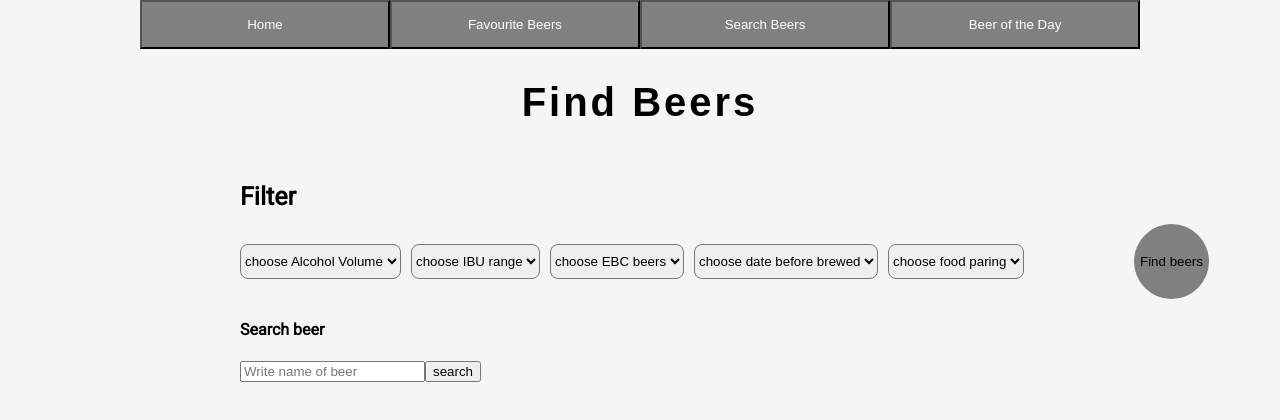
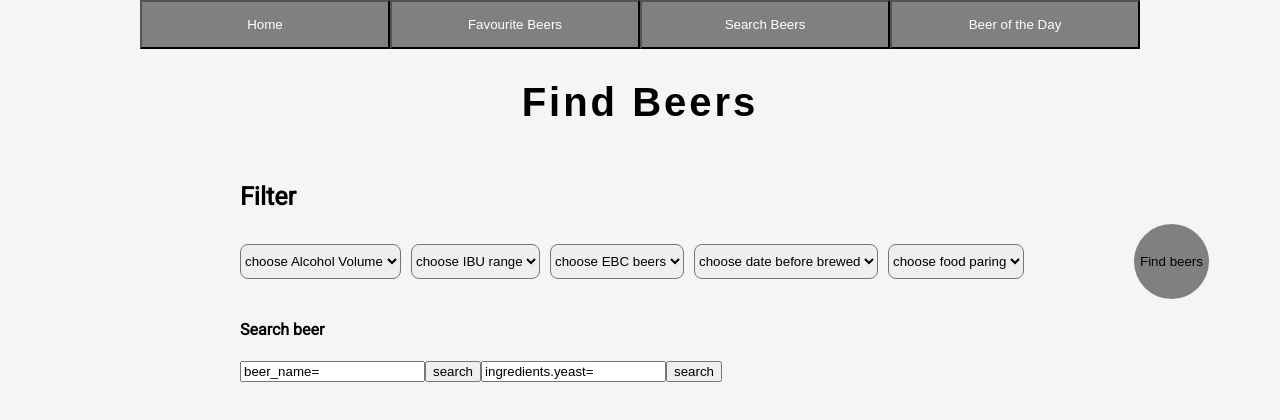
Before and after one commit to dwantula/world-beers, a React (Create React App) app: page / in a window 1280 px wide. Both pictures are taken after a click on the button "Search Beers". Shown: the top 420 px of the page. Built offline with nearby package versions, Linux system fonts and the light colour scheme.

Commit message:
beer search introduced

```diff
--- a/src/screens/SearchBeers/SearchBeers.jsx
+++ b/src/screens/SearchBeers/SearchBeers.jsx
@@ -6,6 +6,7 @@ import './styles.scss';
 import Heading from '../../shared/components/Heading/Heading';
 import SelectComponent from '../../shared/components/Select/Select';
 import FavouriteButton from '../../shared/components/FavouriteButton/FavouriteButton';
+import InputComponent from '../../shared/components/Input/Input';
 import { getItemFromLocalStorage, saveItemInLocalStorage } from '../../services/localStorage';
 
 const alcohollVolumeOptions = [
@@ -18,8 +19,6 @@ const alcohollVolumeOptions = [
     value: "abv_lt=4.5",
   },
 ]
-
-
 
 const ibuOptions = [
   {
@@ -95,8 +94,10 @@ class SearchBeersComponent extends PureComponent {
       colorOfBeer: '',
       brewedBefore: '',
       food: '',
-      nameBeer: '',
+      beerName: 'beer_name=' + '',
+      yeast: 'ingredients.yeast=' + ''
     };
+
   };
 
   handleChange = event => {
@@ -104,15 +105,20 @@ class SearchBeersComponent extends PureComponent {
     this.setState({
       [name]: value
     });
-    console.log(value)
   };
 
+  handleInputChange = event => {
+    this.setState({
+      beerName: event.target.value,
+    })
+  }
+
   getBeers = async () => {
-    const { alcoholVolume, ibuRange, colorOfBeer, brewedBefore, food } = this.state;
-    const beers = await fetchBeers([alcoholVolume, ibuRange, colorOfBeer, brewedBefore, food])
+    const { alcoholVolume, ibuRange, colorOfBeer, brewedBefore, food, beerName, yeast } = this.state;
+    const beers = await fetchBeers([alcoholVolume, ibuRange, colorOfBeer, brewedBefore, food, beerName, yeast])
     this.setState({ beers });
+
   };
-
 
   addToFavorites = id => {
     const beers = getItemFromLocalStorage('beers') || [];
@@ -122,7 +128,7 @@ class SearchBeersComponent extends PureComponent {
   };
 
   render() {
-    const { beers, alcoholVolume, ibuRange, colorOfBeer, brewedBefore, food, nameBeer } = this.state;
+    const { beers, alcoholVolume, ibuRange, colorOfBeer, brewedBefore, food, beerName, yeast } = this.state;
     return (
       <div className="search-page">
         <Heading
@@ -187,15 +193,26 @@ class SearchBeersComponent extends PureComponent {
             text="Search beer"
             type="h4"
           />
-          <input
-            name="nameBeer"
-            onChange={this.handleChange}
-            value={nameBeer}
+          <InputComponent
+            name="beerName"
+            onChange={this.handleInputChange}
+            value={beerName}
             placeholder="Write name of beer"
           />
           <Button
             text="search"
-            onClick={this.getBeersName} />
+            onClick={this.getBeers}
+          />
+          <InputComponent
+            name="yeast"
+            onChange={this.handleYeastChange}
+            value={yeast}
+            placeholder="Write yeast of beer"
+          />
+          <Button
+            text="search"
+            onClick={this.getBeers}
+          />
         </div>
         {
           beers.map(({ brewed, food, tagline, ebc, id, name, abv, img, description, ibu }) => (
--- a/src/services/beers.js
+++ b/src/services/beers.js
@@ -11,10 +11,6 @@ export async function fetchRandomBeer() {
     console.log(error)
   };
 };
-
-export async function fetchNameOfBeer() {
-  const url = `${baseUrl}beers?beer_name=${this.state.value} `
-}
 
 export async function fetchBeers(param) {
   const url = `${baseUrl}/beers?${param.filter(String).join('&')}`
--- a/src/shared/components/Button/Button.jsx
+++ b/src/shared/components/Button/Button.jsx
@@ -13,7 +13,7 @@ const Button = ({ className, type, onClick, text }) => {
 };
 
 Button.propTypes = {
-  className: PropTypes.string.isRequired,
+  className: PropTypes.string,
   type: PropTypes.string,
   onClick: PropTypes.func.isRequired,
   text: PropTypes.string.isRequired
--- a/src/shared/components/Heading/Heading.jsx
+++ b/src/shared/components/Heading/Heading.jsx
@@ -24,7 +24,7 @@ function Heading({ type, className, text }) {
 
 Heading.propTypes = {
   type: PropTypes.string,
-  className: PropTypes.string.isRequired,
+  className: PropTypes.string,
   text: PropTypes.string.isRequired,
 };
 
--- /dev/null
+++ b/src/shared/components/Input/Input.jsx
@@ -0,0 +1,25 @@
+import React from 'react';
+import './style.scss';
+import PropTypes from 'prop-types';
+
+const InputComponent = ({ className, placeholder, value, type, name, onChange }) => {
+  return (
+
+    <input
+      className={className}
+      placeholder={placeholder}
+      value={value}
+      name={name}
+      type={type}
+      onChange={onChange}>
+    </input>
+  );
+}
+
+InputComponent.propTypes = {
+  className: PropTypes.string,
+  placeholder: PropTypes.string,
+  value: PropTypes.string
+}
+
+export default InputComponent;
--- a/src/shared/components/Select/Select.jsx
+++ b/src/shared/components/Select/Select.jsx
@@ -24,7 +24,7 @@ SelectComponents.propTypes = {
   name: PropTypes.string.isRequired,
   value: PropTypes.string.isRequired,
   onChange: PropTypes.func.isRequired,
-  placeholder: PropTypes.string.isRequired,
+  placeholder: PropTypes.string.isRequired
 }
 
 export default SelectComponents;
```
Also changed, not shown: src/shared/components/Input/style.scss (added).
